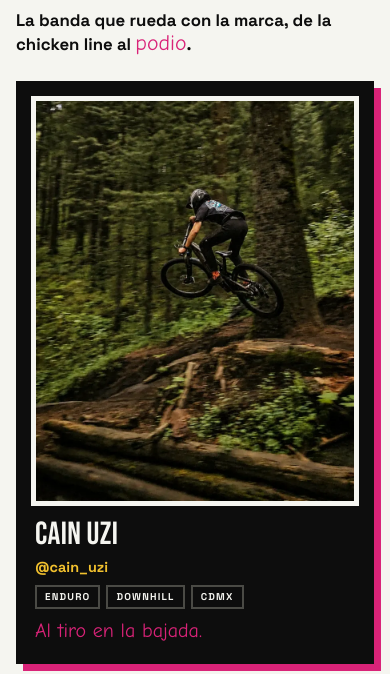
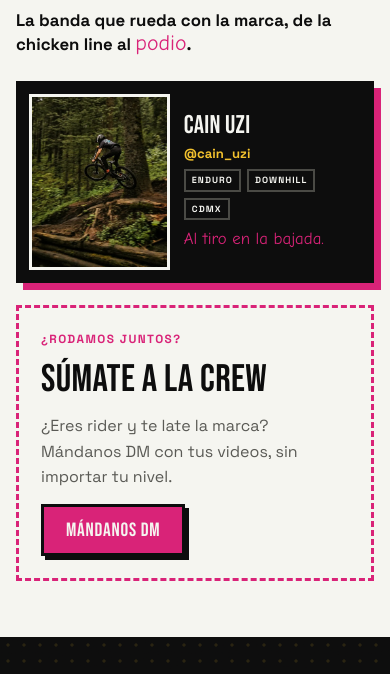
Before and after one commit to Cuuubeee/Llantas-Lentas, a plain HTML site: page index.html in a window 390 px wide. Shown: the part 3649-4323 px from the top of the page. Drawn offline with Linux system fonts and the light colour scheme; a web font is replaced by a local one.

Commit message:
Tarjeta de rider compacta en celular
Co-Authored-By: Claude Opus 5.5 <noreply@anthropic.com>
Claude-Session: https://claude.ai/code/session_013odyWJDXFkEbytagzvQkPr

```diff
--- a/index.html
+++ b/index.html
@@ -297,7 +297,18 @@ section{padding-block:76px}
 .rider.join h3{font-size:2.4rem}
 .rider.join p{color:var(--gris)}
 .rider.join .btn{align-self:flex-start;font-size:1.2rem;box-shadow:4px 4px 0 var(--asfalto);border-color:var(--asfalto)}
-@media (max-width:620px){.rider-grid{grid-template-columns:1fr}}
+@media (max-width:620px){
+  .rider-grid{grid-template-columns:1fr;gap:22px}
+  .rider:not(.join){flex-direction:row;align-items:center}
+  .rider .ph{flex:0 0 40%;margin:10px 0 10px 10px;border-width:3px}
+  .rider .ph .sticker{font-size:.95rem}
+  .rider .bd{padding:12px 14px;gap:5px;min-width:0}
+  .rider h3{font-size:1.6rem}
+  .rider .ig{font-size:.82rem;overflow-wrap:anywhere}
+  .rider .tags span{font-size:.56rem;padding:2px 6px}
+  .rider .quote{font-size:1.05rem}
+  .rider.join{min-height:0;padding:22px}
+}
 
 /* Bruno */
 .bruno .wrap{display:grid;grid-template-columns:.8fr 1.2fr;gap:52px;align-items:center;position:relative;z-index:3}
```
